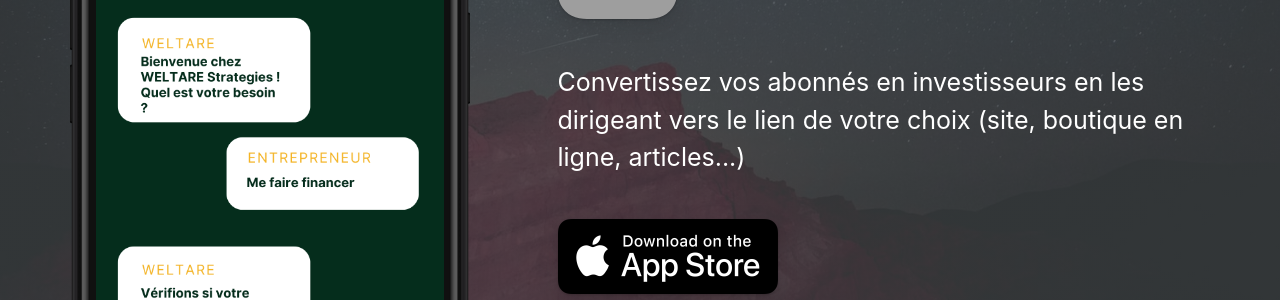
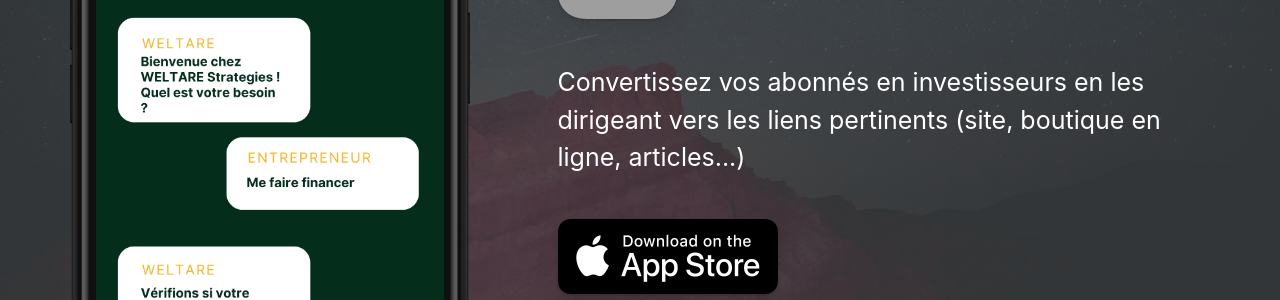
Before and after one commit to weltare/strategies, a Jekyll site: the page built from index.html, in a window 1280 px wide. Shown: the part 356-656 px from the top of the page. Built offline with Jekyll 4.4.1, drawn with Linux system fonts in a browser that asks for light colours; nearby versions of some CDN libraries; grey boxes are pictures that could not be loaded.

Commit message:
Update _config.yml
liens pertinents

```diff
--- a/_config.yml
+++ b/_config.yml
@@ -13,7 +13,7 @@ presskit_download_link                    : https://www.linkedin.com/company/wel
 app_icon                                  : assets/appicon.png                      # Automatically populates if not set and if iOS app ID is set.  Otherwise enter path to icon file manually.
 app_name                                  : weltare.ai                                          # Automatically populates if not set and if iOS app ID is set.  Otherwise enter manually.
 app_price                                 : 200 €                                          # Automatically populates if not set and if iOS app ID is set.  Otherwise enter manually.
-app_description                           : Convertissez vos abonnés en investisseurs en les dirigeant vers le lien de votre choix (site, boutique en ligne, articles...) # Write a short tagline for your app.
+app_description                           : Convertissez vos abonnés en investisseurs en les dirigeant vers les liens pertinents (site, boutique en ligne, articles...) # Write a short tagline for your app.
 enable_smart_app_banner                   : true                                      # Set to true to show a smart app banner at top of page on mobile devices.
 
 
```
